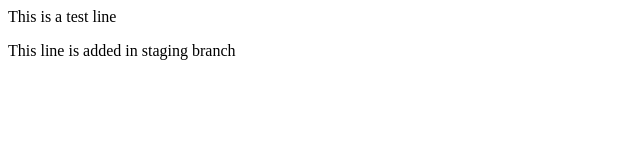
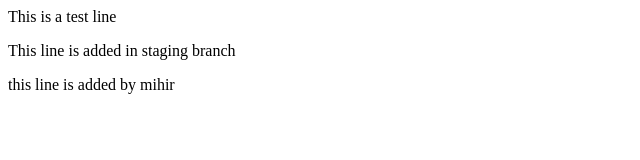
Before and after one commit to mihir-x/dummy-repo, a plain HTML site: page index.html in a window 1280 px wide. Shown: the whole page, without its empty margins (0-640 px from the left). Drawn offline with Linux system fonts and the light colour scheme.

Commit message:
added from login

```diff
--- a/index.html
+++ b/index.html
@@ -1,2 +1,3 @@
 <p>This is a test line</p>
 <p>This line is added in staging branch</p>
+<p>this line is added by mihir</p>
```
